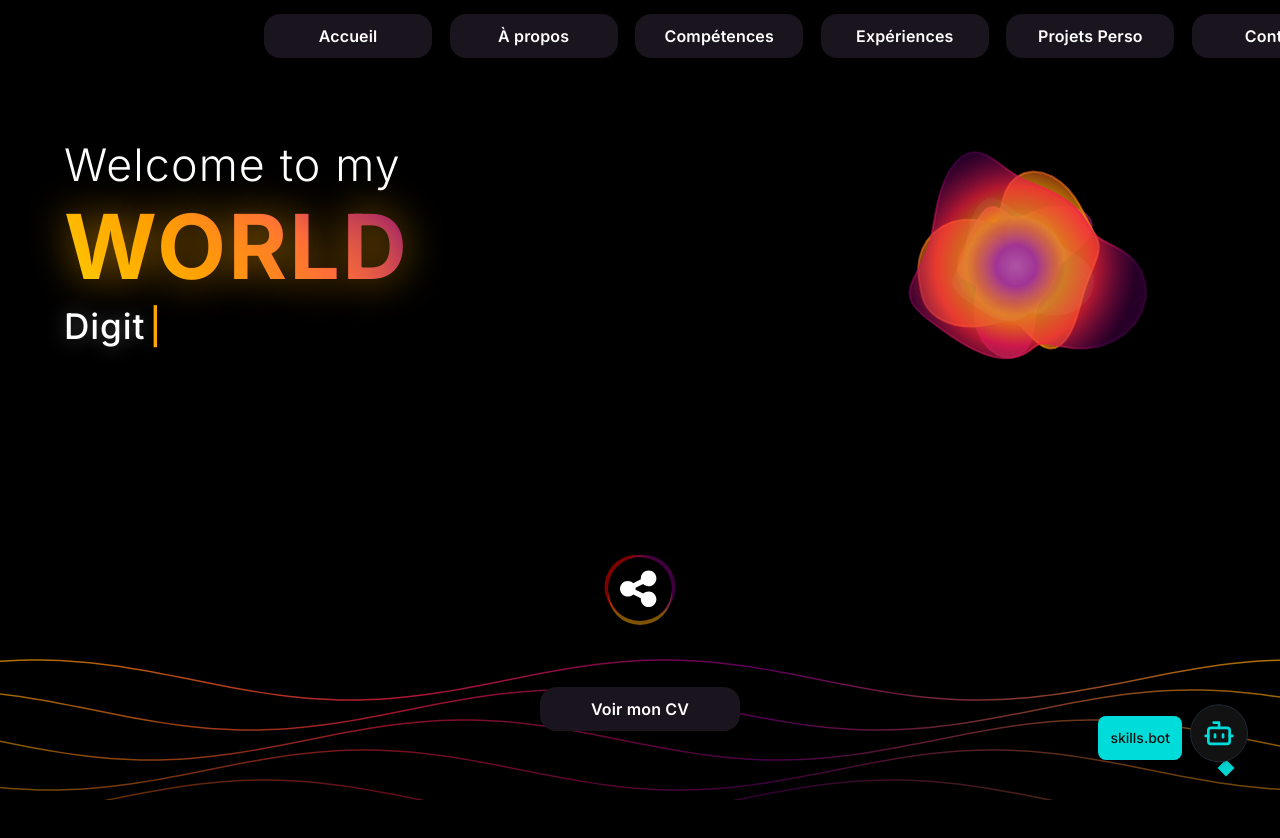
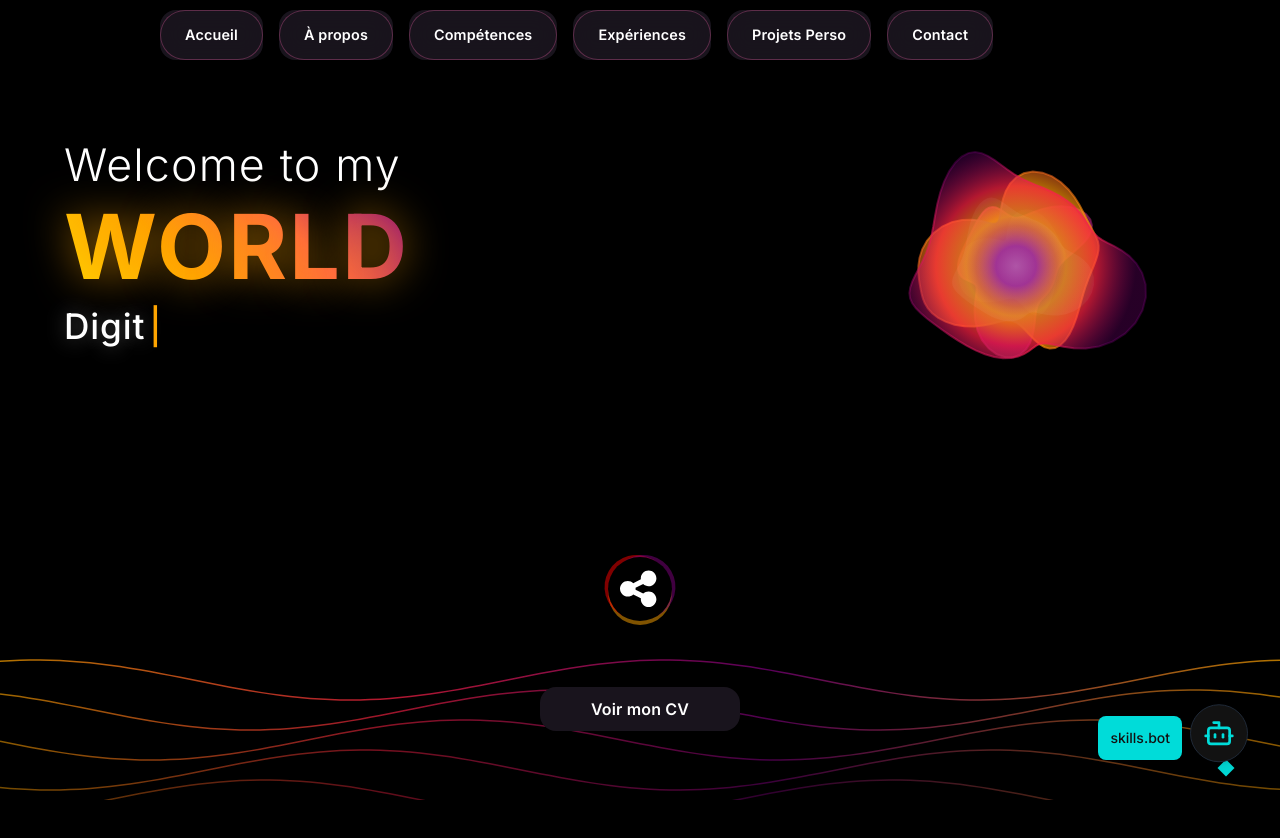
Before and after one commit to Raphael91000/raphbolt, a React (Vite) app: page / in a window 1280 px wide. Shown: the top 838 px of the page. Built offline with nearby package versions, Linux system fonts and the light colour scheme.

Commit message:
navabr posotion

```diff
--- a/src/components/layout/TopNavbarCards.css
+++ b/src/components/layout/TopNavbarCards.css
@@ -273,12 +273,12 @@
     position: relative;
   }
 
-  /* Cacher les éléments de navigation normaux sur mobile SAUF dans le dropdown */
+  /* Cacher TOUS les éléments de navigation normaux sur mobile */
   .top-navbar-cards .package {
     display: none !important;
   }
 
-  /* Afficher les packages dans le menu déroulant mobile */
+  /* Afficher SEULEMENT les packages dans le menu déroulant mobile */
   .mobile-dropdown .package {
     display: flex !important;
     width: 100% !important;
@@ -302,7 +302,7 @@
     display: block !important;
   }
 
-  /* Afficher le menu hamburger sur mobile */
+  /* Afficher SEULEMENT le menu hamburger sur mobile */
   .hamburger-menu {
     display: flex !important;
   }
--- a/src/index.css
+++ b/src/index.css
@@ -168,19 +168,20 @@ html[dir="rtl"] { font-family: 'Amiri', serif; }
 
 /* ===== NAVBAR CARDS ===== */
 .top-navbar-cards {
-  display: flex;
-  justify-content: center;
-  align-items: flex-start;
-  gap: 1.1rem;
-  width: 100vw;
-  padding: 14px 0 0 0;
-  background: rgba(0,0,0,0.92);
-  position: fixed;
-  top: 0;
-  left: 0;
-  z-index: 100;
-  overflow-x: auto;
-  backdrop-filter: blur(3px);
+  display: flex !important;
+  justify-content: flex-start !important;
+  align-items: center !important;
+  gap: 1rem !important;
+  width: 100vw !important;
+  padding: 14px 0 0 0 !important;
+  background: rgba(0,0,0,0.92) !important;
+  position: fixed !important;
+  top: 0 !important;
+  left: 0 !important;
+  z-index: 100 !important;
+  overflow-x: auto !important;
+  backdrop-filter: blur(3px) !important;
+  height: 70px !important;
 }
 
 .top-navbar-cards::-webkit-scrollbar {
@@ -198,9 +199,10 @@ html[dir="rtl"] { font-family: 'Amiri', serif; }
   justify-content: center;
   padding: 0;
   margin-bottom: 0.2rem;
-  background: #19141d; /* Fond noir au centre */
-  position: relative; /* Pour gérer l'effet de fond */
+  background: #19141d;
+  position: relative;
   overflow: hidden;
+  flex-shrink: 0;
 }
 
 .package::before {
@@ -210,13 +212,13 @@ html[dir="rtl"] { font-family: 'Amiri', serif; }
   left: 0;
   right: 0;
   bottom: 0;
-  background: linear-gradient(90deg, #ff69b4, #ffa500, #800080); /* Dégradé fluide rose -> orange -> violet */
+  background: linear-gradient(90deg, #ff69b4, #ffa500, #800080);
   border-radius: 16px;
   z-index: 0;
   transition: opacity 0.3s ease;
-  opacity: 0; /* Invisible par défaut */
-  background-size: 200% 100%; /* Permet l'animation du dégradé */
-  animation: gradientShift 6s infinite alternate; /* Animation du dégradé */
+  opacity: 0;
+  background-size: 200% 100%;
+  animation: gradientShift 6s infinite alternate;
 }
 
 @keyframes gradientShift {
@@ -236,7 +238,7 @@ html[dir="rtl"] { font-family: 'Amiri', serif; }
   align-items: center;
   justify-content: center;
   position: relative;
-  z-index: 1; /* Au-dessus de l'effet de fond */
+  z-index: 1;
 }
 
 .package .text {
@@ -245,20 +247,19 @@ html[dir="rtl"] { font-family: 'Amiri', serif; }
   letter-spacing: 0.01em;
   font-weight: 600;
   z-index: 2;
-  position: relative; /* Assure que le texte reste au-dessus */
+  position: relative;
 }
 
-/* Hover & Active = effet de glow avec dégradé */
 .package:hover::before,
 .package.active::before {
-  opacity: 0.3; /* Active le dégradé en arrière-plan avec une légère opacité */
+  opacity: 0.3;
 }
 
 .package:hover,
 .package.active {
-  box-shadow: 0 0 16px 2px rgba(255, 105, 180, 0.5), 0 0 16px 4px rgba(255, 165, 0, 0.3), 0 0 16px 6px rgba(128, 0, 128, 0.3); /* Glow suivant le dégradé */
+  box-shadow: 0 0 16px 2px rgba(255, 105, 180, 0.5), 0 0 16px 4px rgba(255, 165, 0, 0.3), 0 0 16px 6px rgba(128, 0, 128, 0.3);
   border: none;
-  background: #19141d; /* Garde le fond noir */
+  background: #19141d;
 }
 
 .package:hover .package2,
@@ -268,27 +269,202 @@ html[dir="rtl"] { font-family: 'Amiri', serif; }
   transition: all 0.18s cubic-bezier(0, 0, 0, 1);
 }
 
-@media (max-width: 700px) {
+/* Menu hamburger - en haut à gauche */
+.hamburger-menu {
+  display: none;
+  flex-direction: column;
+  cursor: pointer;
+  padding: 8px;
+  background: rgba(25, 20, 29, 0.9);
+  border-radius: 8px;
+  border: 1px solid rgba(255, 105, 180, 0.3);
+  position: absolute;
+  top: 12px;
+  left: 0;
+  z-index: 101;
+}
+
+.hamburger-line {
+  width: 25px;
+  height: 3px;
+  background: linear-gradient(90deg, #ff69b4, #ffa500, #800080);
+  margin: 3px 0;
+  transition: all 0.3s ease;
+  border-radius: 2px;
+}
+
+.hamburger-menu.open .hamburger-line:nth-child(1) {
+  transform: rotate(45deg) translate(6px, 6px);
+}
+
+.hamburger-menu.open .hamburger-line:nth-child(2) {
+  opacity: 0;
+}
+
+.hamburger-menu.open .hamburger-line:nth-child(3) {
+  transform: rotate(-45deg) translate(6px, -6px);
+}
+
+/* Menu déroulant mobile */
+.mobile-dropdown {
+  position: fixed;
+  top: 70px;
+  left: 0;
+  background: rgba(0, 0, 0, 0.95);
+  border-radius: 16px;
+  padding: 1rem;
+  display: none;
+  flex-direction: column;
+  gap: 0.8rem;
+  z-index: 102;
+  backdrop-filter: blur(10px);
+  border: 1px solid rgba(255, 105, 180, 0.2);
+  box-shadow: 0 8px 32px rgba(0, 0, 0, 0.8);
+  min-width: 250px;
+  max-width: 300px;
+}
+
+/* Overlay pour fermer le menu en cliquant ailleurs */
+.mobile-overlay {
+  position: fixed;
+  top: 0;
+  left: 0;
+  width: 100vw;
+  height: 100vh;
+  background: rgba(0, 0, 0, 0.3);
+  z-index: 101;
+  display: none;
+}
+
+.mobile-overlay.open {
+  display: block;
+}
+
+.mobile-dropdown.open {
+  display: flex !important;
+}
+
+/* DESKTOP VERSION - Navbar horizontale en haut alignée avec le texte */
+@media (min-width: 769px) {
   .top-navbar-cards {
-    gap: 0.65rem;
-    padding-top: 8px;
-    justify-content: flex-start;
-    overflow-x: auto;
+    flex-direction: row !important;
+    justify-content: flex-start !important;
+    align-items: center !important;
+    width: auto !important;
+    height: 70px !important;
+    position: fixed !important;
+    top: 0 !important;
+    left: 80px !important;
+    right: auto !important;
+    bottom: auto !important;
+    transform: none !important;
+    background: transparent !important;
+    backdrop-filter: none !important;
+    padding: 14px 0 !important;
+    gap: 1rem !important;
+    z-index: 100 !important;
+    overflow: visible !important;
   }
+
+  /* Force l'affichage des packages sur desktop */
+  .top-navbar-cards .package {
+    display: flex !important;
+    width: auto !important;
+    height: auto !important;
+    margin: 0 !important;
+    flex-shrink: 0 !important;
+  }
+
+  .top-navbar-cards .package2 {
+    padding: 0.8rem 1.5rem !important;
+    background: rgba(25, 20, 29, 0.9) !important;
+    border: 1px solid rgba(255, 105, 180, 0.3) !important;
+    border-radius: 25px !important;
+    backdrop-filter: blur(10px) !important;
+    width: auto !important;
+    height: auto !important;
+  }
+
+  .top-navbar-cards .text {
+    font-size: 0.9rem !important;
+    color: #fff !important;
+    margin: 0 !important;
+    white-space: nowrap !important;
+  }
+
+  /* Cacher le hamburger sur desktop */
+  .hamburger-menu {
+    display: none !important;
+  }
+
+  .mobile-dropdown {
+    display: none !important;
+  }
+}
+
+/* MOBILE VERSION */
+@media (max-width: 768px) {
+  .top-navbar-cards {
+    justify-content: flex-start !important;
+    padding: 0 !important;
+    gap: 0 !important;
+    position: relative !important;
+    flex-direction: row !important;
+    height: 70px !important;
+    width: 100vw !important;
+  }
+
+  /* Cacher TOUS les éléments de navigation normaux sur mobile */
+  .top-navbar-cards .package {
+    display: none !important;
+  }
+
+  /* Afficher SEULEMENT les packages dans le menu déroulant mobile */
+  .mobile-dropdown .package {
+    display: flex !important;
+    width: 100% !important;
+    height: 44px !important;
+    margin-bottom: 0.5rem !important;
+    background: #19141d !important;
+    border-radius: 12px !important;
+  }
+
+  .mobile-dropdown .package .package2 {
+    width: 100% !important;
+    display: flex !important;
+    align-items: center !important;
+    justify-content: center !important;
+  }
+
+  .mobile-dropdown .package .text {
+    color: #fff !important;
+    font-size: 0.95rem !important;
+    font-weight: 600 !important;
+    display: block !important;
+  }
+
+  /* Afficher SEULEMENT le menu hamburger sur mobile */
+  .hamburger-menu {
+    display: flex !important;
+  }
+
   .package {
     width: 110px;
     height: 36px;
     border-radius: 10px;
   }
+
   .package::before {
     border-radius: 10px;
   }
+
   .package2 {
     width: 106px;
     height: 32px;
     border-radius: 8px;
     padding: 0 5px;
   }
+
   .package .text {
     font-size: 0.86rem;
   }
```
